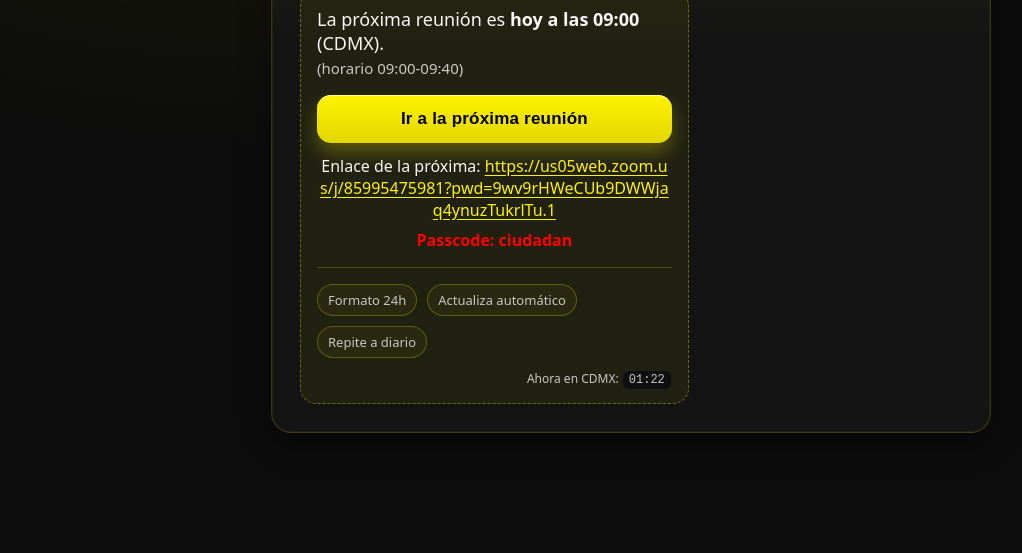
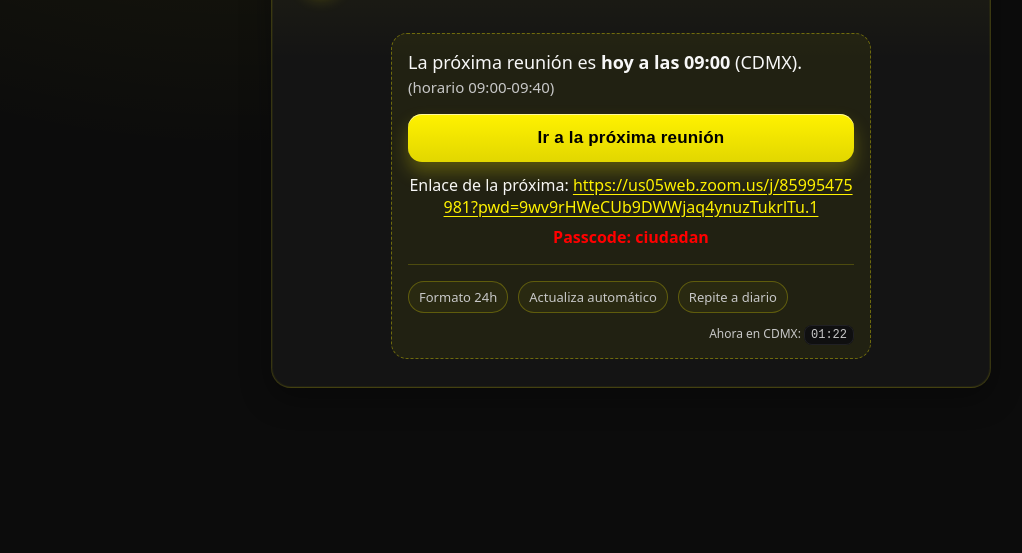
Before and after one commit to ciudadanmx/asamblea, a plain HTML site: page zoom/index.html in a window 1280 px wide. Shown: the part 247-800 px from the top of the page, without its empty margins (9-1031 px from the left). Drawn offline with Linux system fonts and the light colour scheme.

Commit message:
Update index.html

```diff
--- a/zoom/index.html
+++ b/zoom/index.html
@@ -60,6 +60,8 @@
   background: rgba(255,242,0,.06);
   border: 1px dashed rgba(255,242,0,.35);
   border-radius: 16px;
+  max-width: 480px;
+  width: 100%;
 }
     .status{
       font-size: clamp(16px, 2vw, 18px);
@@ -89,7 +91,9 @@
     }
     .passcode h3{ color:red; margin:0; font-size:16px; }
     .grid{
-      display:grid; grid-template-columns: 1fr; gap:14px; margin-top: 18px;
+  display:flex;
+  justify-content:center;
+  align-items:center;
 }
     .kvs{
       display:flex; flex-wrap:wrap; gap:10px; font-size: 13px; color: var(--muted);
```
Lines whose indentation alone changed are shown as unchanged.
